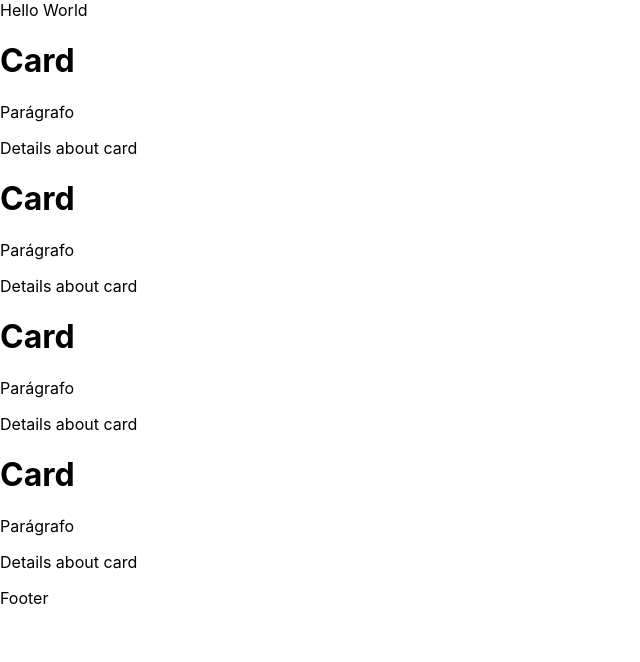
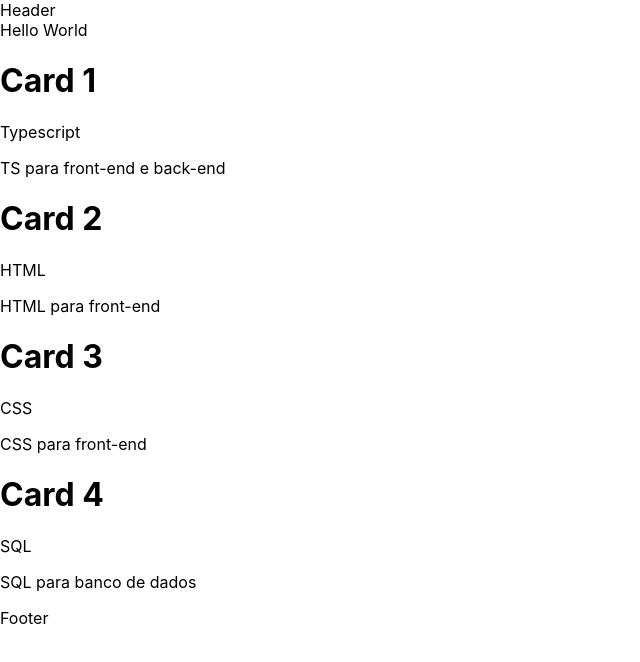
Before and after one commit to tulioperdigao/formacao-typescript-fullstack, a React (Create React App) app in the folder introducao-react/my-app-ts/: page / in a window 1280 px wide. Shown: the top 662 px of the page, without its empty margins (0-640 px from the left). Built offline with nearby package versions, Linux system fonts and the light colour scheme.

Commit message:
propriedades para os componentes

```diff
--- a/introducao-react/my-app-ts/src/App.tsx
+++ b/introducao-react/my-app-ts/src/App.tsx
@@ -1,19 +1,36 @@
 import React from 'react';
 import {Card} from './components/card'
+import { Header } from './components/header';
+import { Footer } from './components/footer';
 
 function App() {
   return (
     <>
+      <Header/>
       <div>
         Hello World
-        <Card />
-        <Card />
-        <Card />
-        <Card />
+        <Card
+          id={1}
+          paragraph='Typescript'
+          details='TS para front-end e back-end'
+        />
+        <Card
+          id={2}
+          paragraph='HTML'
+          details='HTML para front-end'
+        />
+        <Card
+          id={3}
+          paragraph='CSS'
+          details='CSS para front-end'
+        />
+        <Card
+          id={4}
+          paragraph='SQL'
+          details='SQL para banco de dados'
+        />
       </div>
-      <div>
-        Footer
-      </div>
+      <Footer/>
     </>
   );
 }
--- a/introducao-react/my-app-ts/src/components/card.tsx
+++ b/introducao-react/my-app-ts/src/components/card.tsx
@@ -1,9 +1,15 @@
-export const Card = () => {
+interface ICard {
+    id: number,
+    paragraph: string,
+    details: string
+}
+
+export const Card = ({ id, paragraph, details }: ICard) => {
     return (
         <div>
-            <h1>Card</h1>
-            <p>Parágrafo</p>
-            <p>Details about card</p>
+            <h1>Card {id}</h1>
+            <p>{paragraph}</p>
+            <p>{details}</p>
         </div>
     )
 }
--- /dev/null
+++ b/introducao-react/my-app-ts/src/components/footer.tsx
@@ -0,0 +1,7 @@
+export const Footer = () => {
+    return (
+        <div>
+            Footer
+        </div>
+    )
+}
--- /dev/null
+++ b/introducao-react/my-app-ts/src/components/header.tsx
@@ -0,0 +1,7 @@
+export const Header = () => {
+    return (
+        <div>
+            Header
+        </div>
+    )
+}
```
